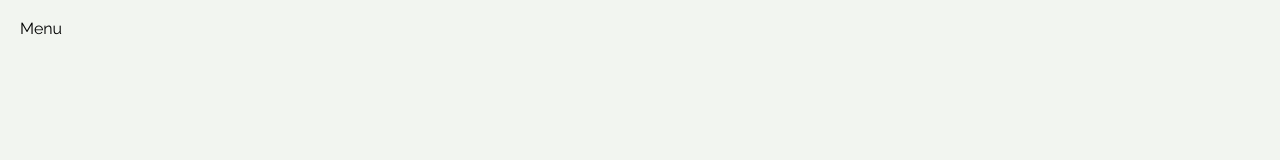
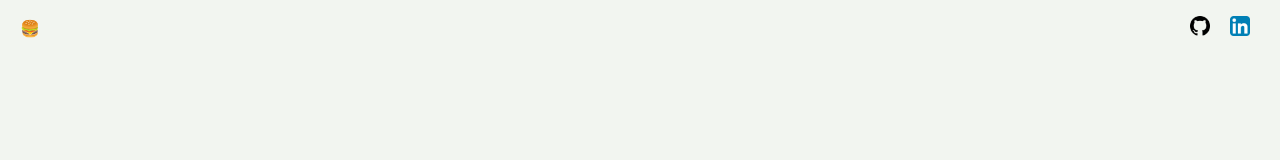
Before and after one commit to charliewaller7/portfolio, a React (Create React App) app in the folder app/: page / in a window 1280 px wide. Shown: the top 160 px of the page. Built offline with nearby package versions, Linux system fonts and the light colour scheme.

Commit message:
Placeholder burger

```diff
--- a/app/src/components/Nav/NavItems/NavItems.js
+++ b/app/src/components/Nav/NavItems/NavItems.js
@@ -2,11 +2,13 @@ import React from 'react'
 import NavItem from './NavItem/NavItem'
 import classes from './NavItems.module.css'
 
+import githubLogo from "../../../assets/images/github_logo_512.png"
+import linkedInLogo from "../../../assets/images/linkedin_logo_512.png"
+
 const NavItems = () => (
   <ul className={classes.NavItems}>
-    <NavItem/>
-    <NavItem/>
-    <NavItem/>
+    <NavItem href="https://github.com/charliewaller7" alt="Github" src={githubLogo}/>
+    <NavItem href="https://www.linkedin.com/in/charlie-waller-20395b105/" alt="LinkedIn" src={linkedInLogo}/>
   </ul>
 );
 
--- a/app/src/components/Nav/Navbar/Navbar.js
+++ b/app/src/components/Nav/Navbar/Navbar.js
@@ -5,7 +5,7 @@ import NavItems from '../NavItems/NavItems'
 
 const navbar = props => (
   <header className={classes.Toolbar}>
-    <div>Menu</div>
+    <div>🍔</div>
     <nav>
       <NavItems/>
     </nav>
```
Also changed, not shown: app/src/assets/images/github_logo_512.png (added), app/src/assets/images/linkedin_logo_512.png (added).
